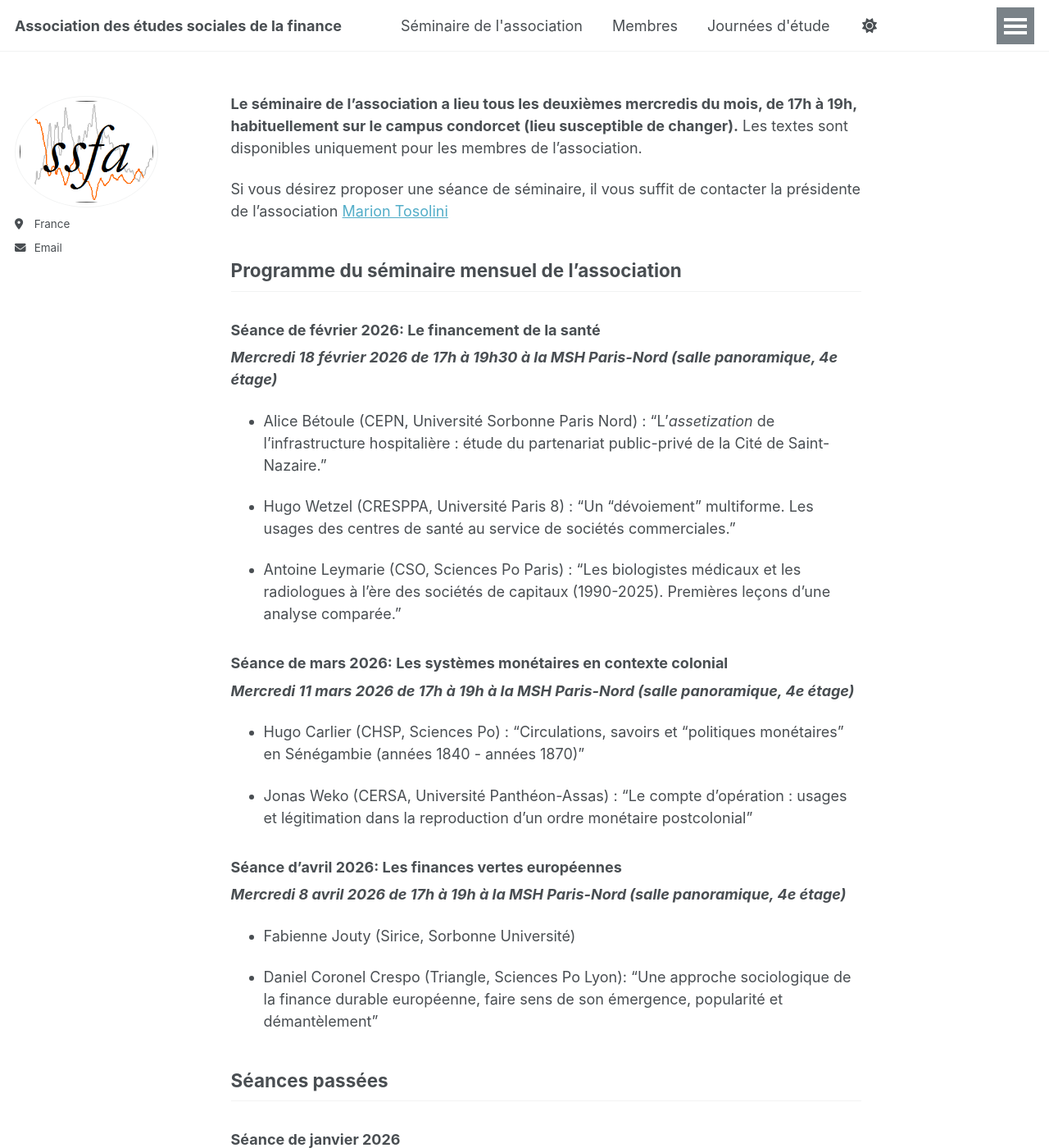
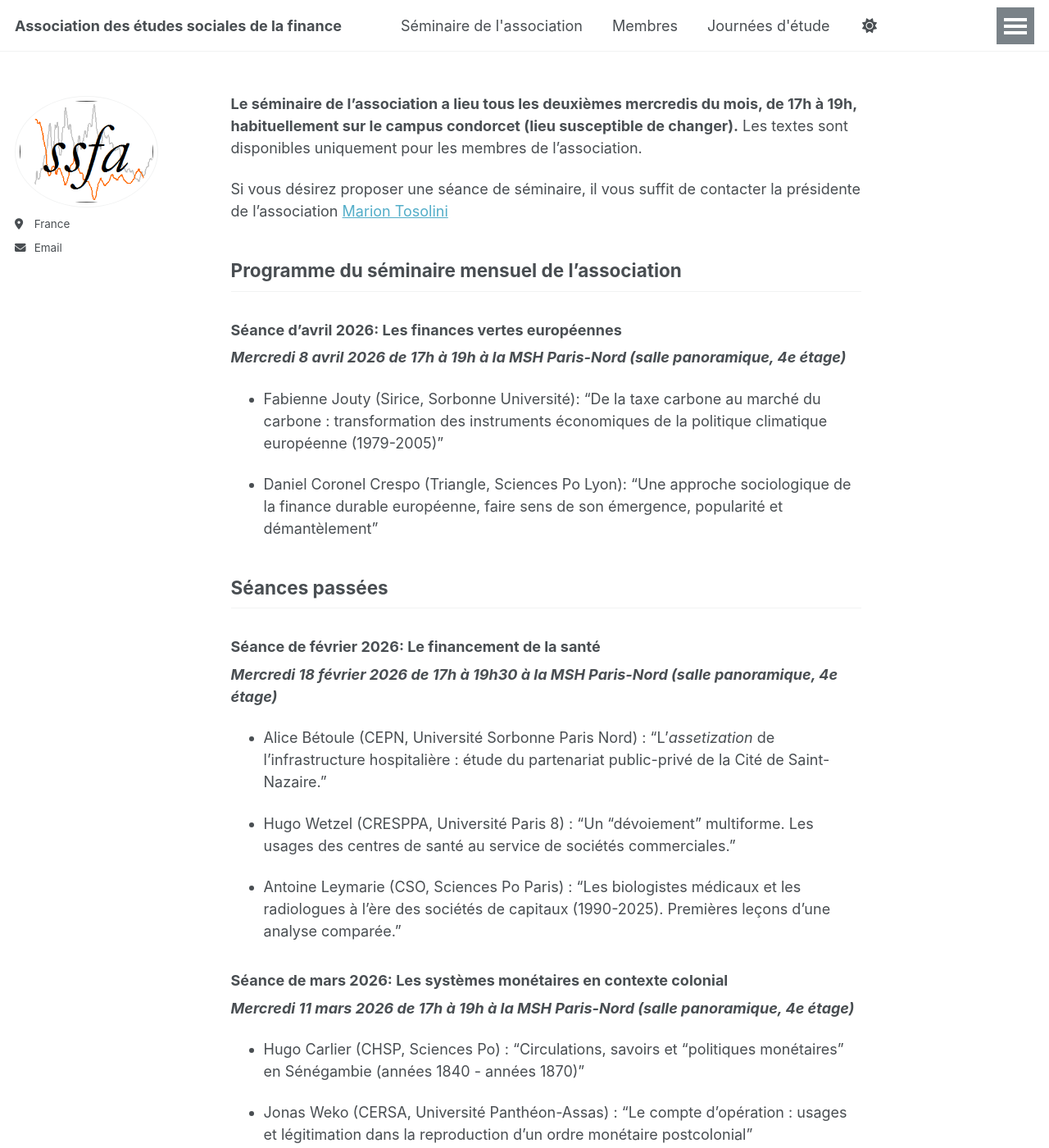
Before and after one commit to ssfa-aesf/ssfa-aesf.github.io, a Jekyll site: the page built from _pages/seminaire.md, in a window 1280 px wide and 1400 px high. Shown: the whole window at 82% size. Built offline with Jekyll 4.4.1, drawn with Linux system fonts in a browser that asks for light colours; part of the change alters nothing that is shown.

Commit message:
Update seminaire.md

```diff
--- a/_pages/seminaire.md
+++ b/_pages/seminaire.md
@@ -11,6 +11,16 @@ Si vous désirez proposer une séance de séminaire, il vous suffit de contacter
 
 
 ## Programme du séminaire mensuel de l'association
+
+### Séance d'avril 2026: Les finances vertes européennes
+_**Mercredi 8 avril 2026 de 17h à 19h à la MSH Paris-Nord (salle panoramique, 4e étage)**_
+
+- Fabienne Jouty (Sirice, Sorbonne Université): "De la taxe carbone au marché du carbone : transformation des instruments économiques de la politique climatique européenne (1979-2005)"
+
+- Daniel Coronel Crespo (Triangle, Sciences Po Lyon): "Une approche sociologique de la finance durable européenne, faire sens de son émergence, popularité et démantèlement"
+
+
+## Séances passées
 
 ### Séance de février 2026: Le financement de la santé
 _**Mercredi 18 février 2026 de 17h à 19h30 à la MSH Paris-Nord (salle panoramique, 4e étage)**_
@@ -28,16 +38,6 @@ _**Mercredi 11 mars 2026 de 17h à 19h à la MSH Paris-Nord (salle panoramique,
 
 - Jonas Weko (CERSA, Université Panthéon-Assas) : "Le compte d’opération : usages et légitimation dans la reproduction d’un ordre monétaire postcolonial"
 
-
-### Séance d'avril 2026: Les finances vertes européennes
-_**Mercredi 8 avril 2026 de 17h à 19h à la MSH Paris-Nord (salle panoramique, 4e étage)**_
-
-- Fabienne Jouty (Sirice, Sorbonne Université)
-
-- Daniel Coronel Crespo (Triangle, Sciences Po Lyon): "Une approche sociologique de la finance durable européenne, faire sens de son émergence, popularité et démantèlement"
-
-
-## Séances passées
 
 ### Séance de janvier 2026
 _**Mercredi 28 janvier 2026 de 17h à 19h sur le Campus Condorcet - Bâtiment recherche Sud**_
```
